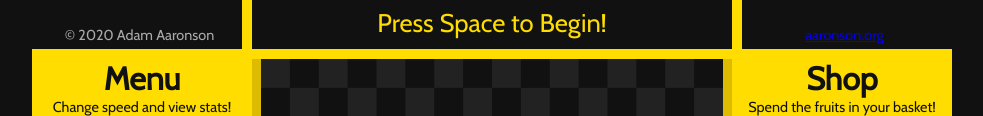
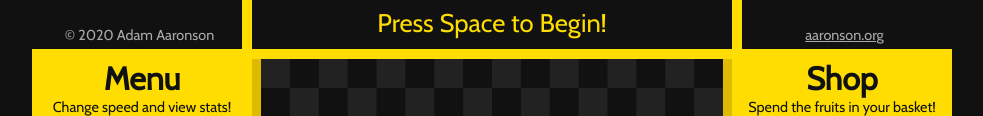
Before and after one commit to adamaaronson/snaclops, a plain HTML site: page index.html in a window 1280 px wide. Shown: the part 252-368 px from the top of the page, without its empty margins (148-1131 px from the left). Drawn offline with nearby package versions, Linux system fonts and the light colour scheme.

Commit message:
Add class to change color

```diff
--- a/index.html
+++ b/index.html
@@ -58,7 +58,7 @@
 					</table>
 				</td>
 				<td class="filler">
-					<a href="http://aaronson.org">aaronson.org</a>
+					<a class="homepage-link" href="http://aaronson.org">aaronson.org</a>
 				</td>
 			</tr>
 			<tr id="main-boxes">
```
